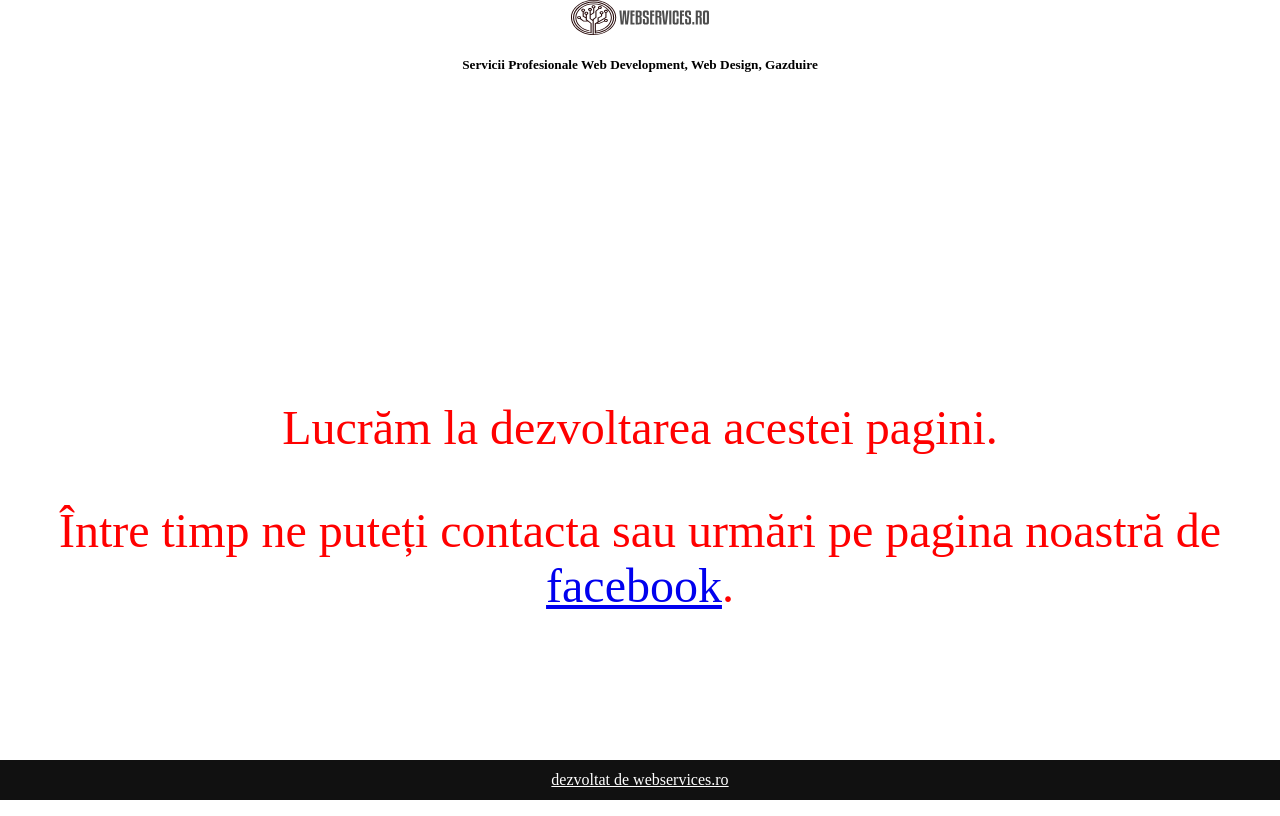
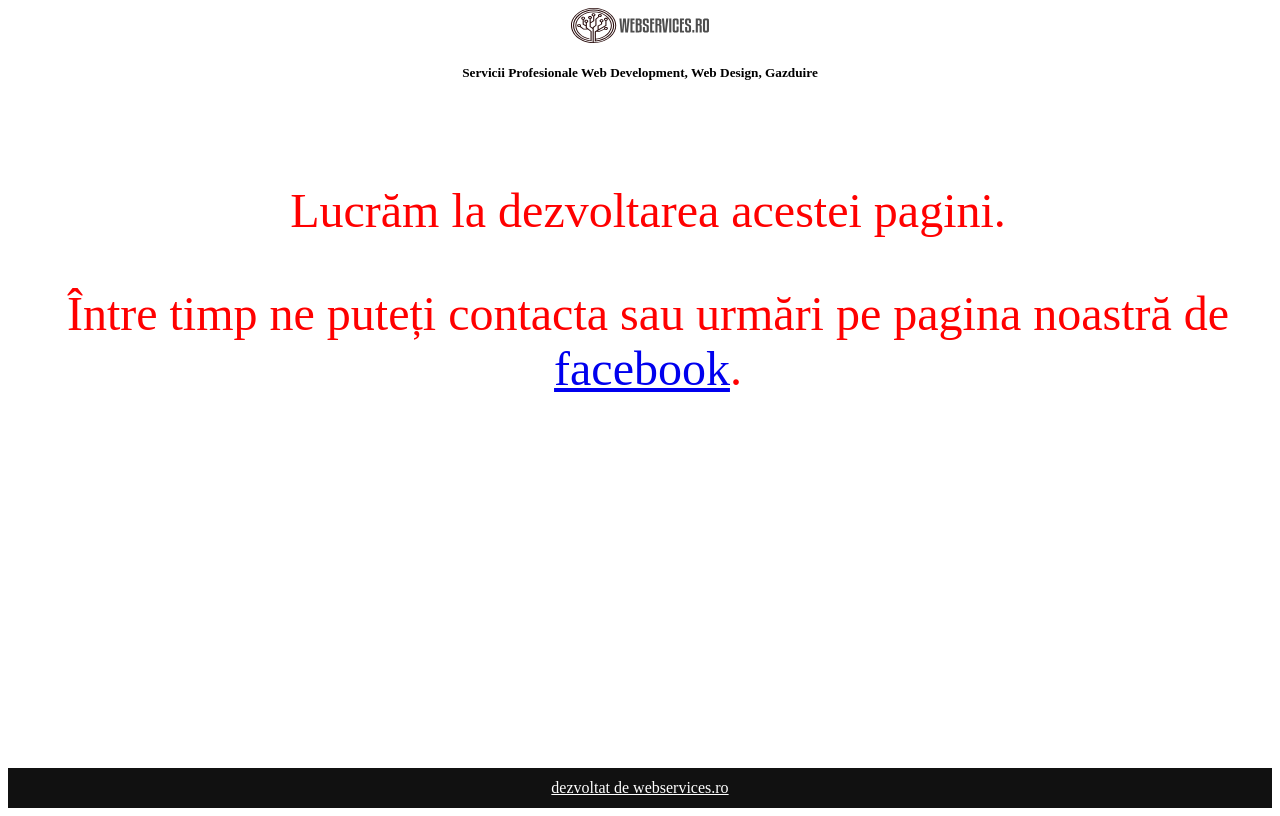
Before and after one commit to alexbran8/webservices, a Next.js app: page / in a window 1280 px wide. Built offline with nearby package versions, Linux system fonts and the light colour scheme.

Commit message:
padding and margin for main

```diff
--- a/pages/index.css
+++ b/pages/index.css
@@ -28,6 +28,7 @@ main {
     display: flex;
     flex-direction: column;
     height: 100vh;
+    padding: 1vh 1vh 1vh 1vh;
   }
 
   article {
@@ -78,7 +79,8 @@ footer p{
 
 .dev-env{
     /* border: 2px solid red; */
-    position: fixed;
+    /* position: fixed; */
+    margin-top: 10vh;
     top: 50%; left: 0;
     transform: translate(calc(50vw - 50%));
     font-size: 3rem;
```
